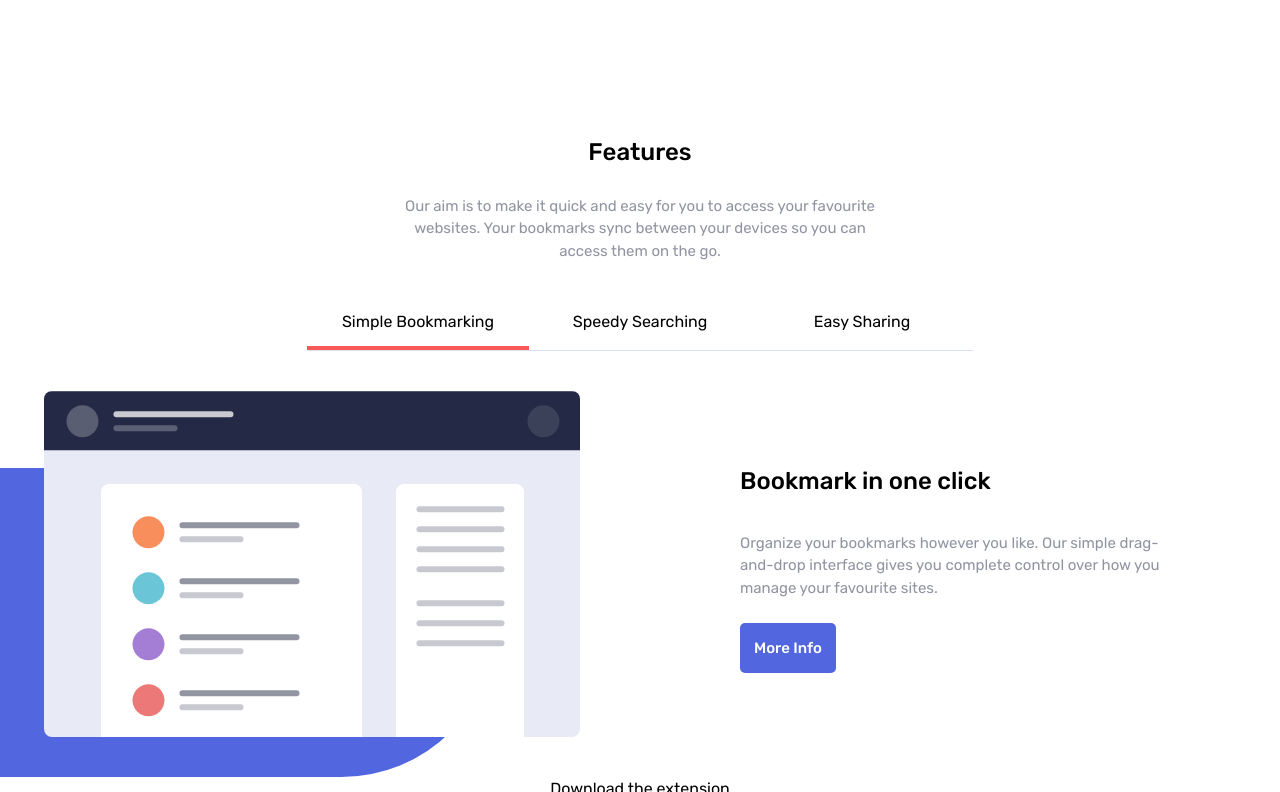
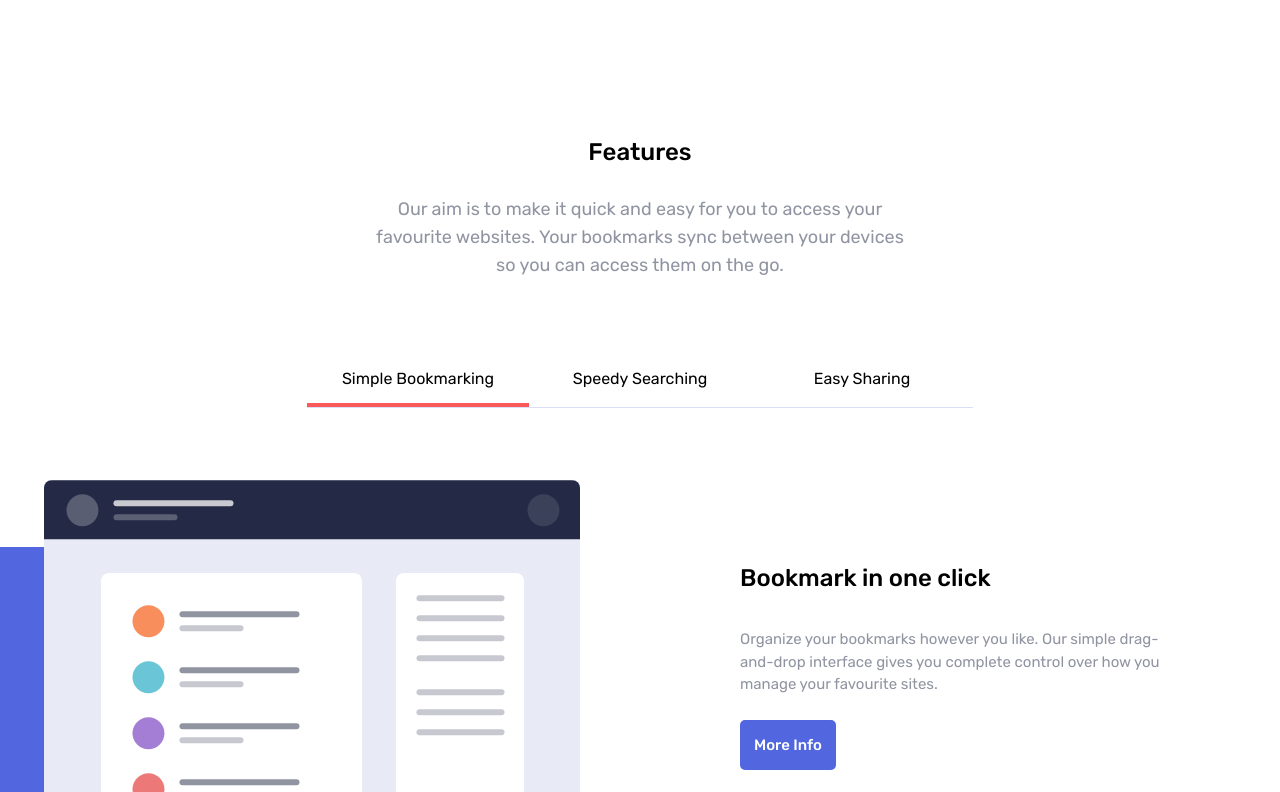
Before and after one commit to Joshk7/bookmark-landing-page, a React (Vite) app: page / in a window 1280 px wide. Shown: the part 668-1460 px from the top of the page. Built offline with nearby package versions, Linux system fonts and the light colour scheme.

Commit message:
padding and margin for features section

```diff
--- a/src/layout/main/Features.tsx
+++ b/src/layout/main/Features.tsx
@@ -43,9 +43,9 @@ const Features = () => {
 
   return (
     <section className="mt-32">
-      <div className="flex flex-col items-center gap-y-4 px-8 pb-8 max-w-[540px] mx-auto">
+      <div className="flex flex-col items-center gap-y-4 px-8 mb-8 lg:mb-[4.5rem]  max-w-[604px] mx-auto">
         <h2 className="font-medium text-2xl leading-[220%]">Features</h2>
-        <p className="text-center text-[var(--blue-950)] text-[0.9375rem] opacity-50">
+        <p className="text-center text-[var(--blue-950)] text-[0.9375rem] sm:text-[1.125rem] leading-[165%] sm:leading-[1.75rem] opacity-50">
           Our aim is to make it quick and easy for you to access your favourite
           websites. Your bookmarks sync between your devices so you can access
           them on the go.
@@ -69,7 +69,7 @@ const Features = () => {
         </li>
       </ul>
       <div className="flex flex-col gap-x-[7.5rem] gap-y-8 sm:gap-y-16 lg:flex-row lg:items-center">
-        <div className="flex-1 px-8 sm:px-16 lg:p-10 pt-10 pb-9 sm:pb-[5.5rem] flex justify-end relative">
+        <div className="flex-1 px-8 sm:px-16 lg:px-10 sm:pt-18 pt-10 pb-9 sm:pb-[5.5rem] flex justify-end relative">
           <img src={featureImages[feature]} alt="" />
           <div className="absolute z-[-1] bottom-0 left-0 bg-[var(--blue-600)] h-[72.5%] w-[80%] rounded-tr-full rounded-br-full"></div>
         </div>
```
